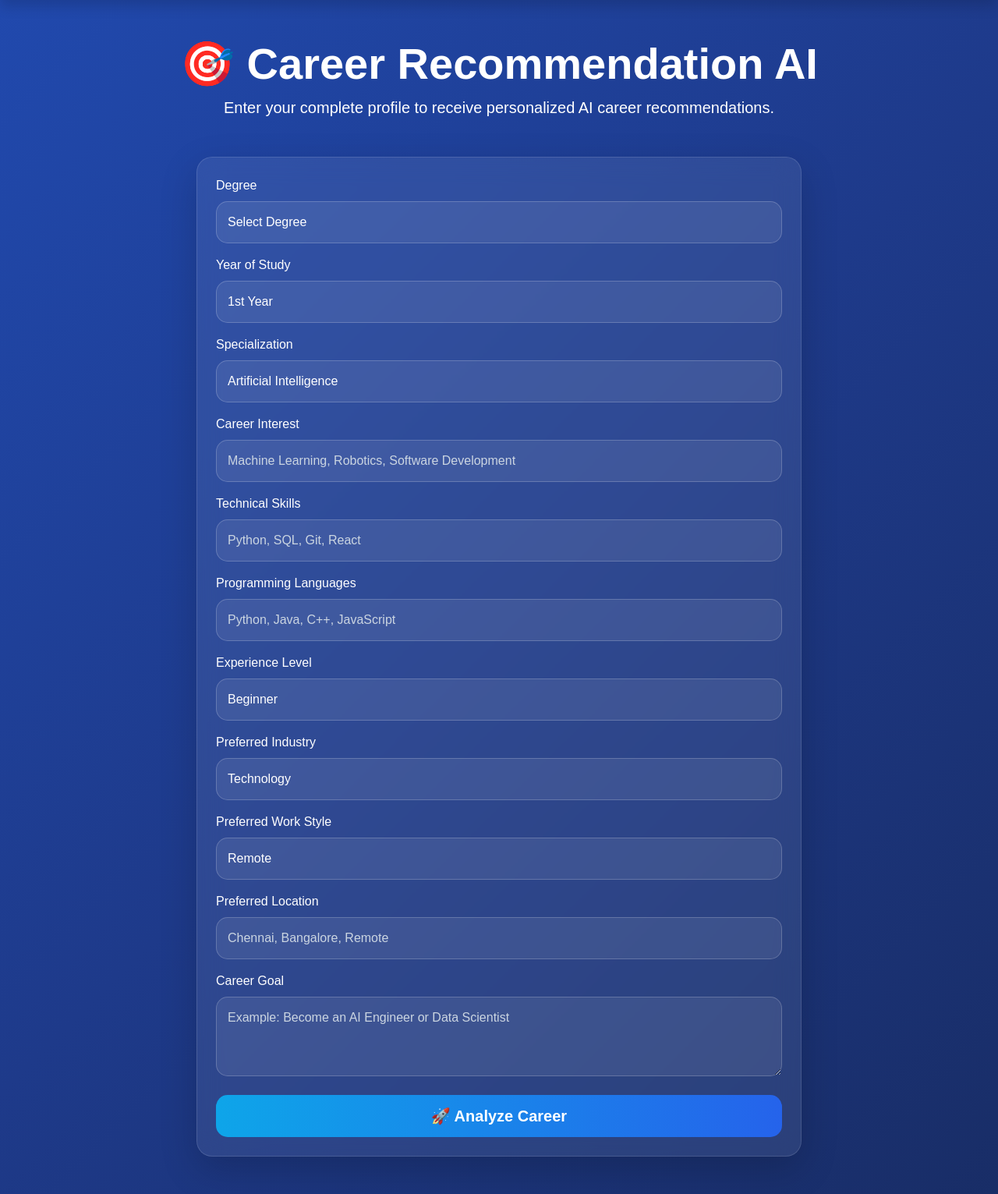
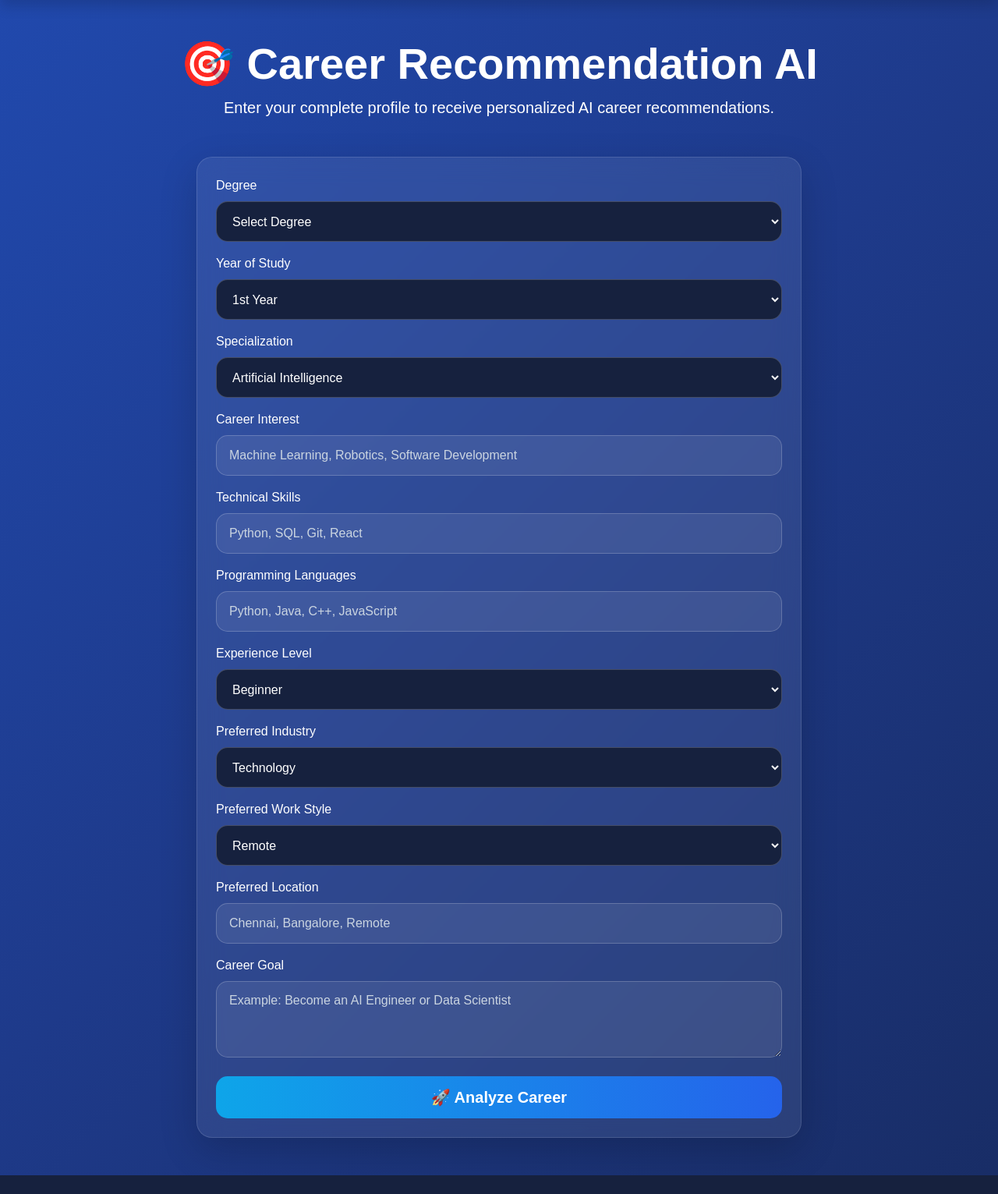
Before and after one commit to nigilanalex/Career-Compass-AI, a Flask app: page /career in a window 1280 px wide. Shown: the part 65-1596 px from the top of the page at 78% size. After the commit the page ends 1572 px from the top, so only its background shows below. Run offline with Flask 3, Linux system fonts and the light colour scheme.

Commit message:
Fix dropdown styling

```diff
--- a/static/css/style.css
+++ b/static/css/style.css
@@ -136,12 +136,18 @@ transform:translateY(0px);
 
 .form-control,
 .form-select{
+    width: 100%;
+    min-height: 52px;
+    padding: 12px 16px;
+    font-size: 16px;
 
-    background:rgba(255,255,255,.08);
-    border:1px solid rgba(255,255,255,.2);
-    color:white;
-    border-radius:15px;
-    padding:14px;
+    background: rgba(255,255,255,.08);
+    color: #fff;
+
+    border: 1px solid rgba(255,255,255,.2);
+    border-radius: 15px;
+
+    transition: .3s;
 }
 
 .form-control::placeholder{
@@ -150,11 +156,23 @@ transform:translateY(0px);
 
 .form-control:focus,
 .form-select:focus{
-
-    background:rgba(255,255,255,.12);
-    color:white;
+    background: rgba(255,255,255,.12);
+    color:#fff;
     border-color:#38bdf8;
     box-shadow:0 0 20px rgba(56,189,248,.35);
+    outline:none;
+}
+
+.form-select{
+    appearance:auto;
+    -webkit-appearance:auto;
+    -moz-appearance:auto;
+    background-color:#16213e;
+}
+
+.form-select option{
+    background:#16213e;
+    color:#ffffff;
 }
 
 /* Buttons */
```
